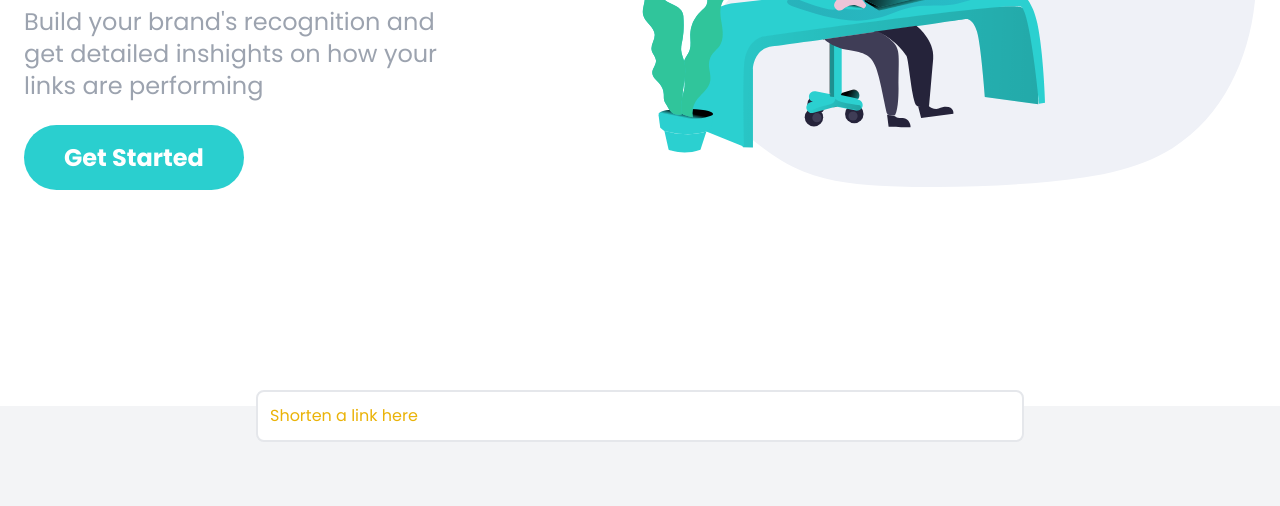
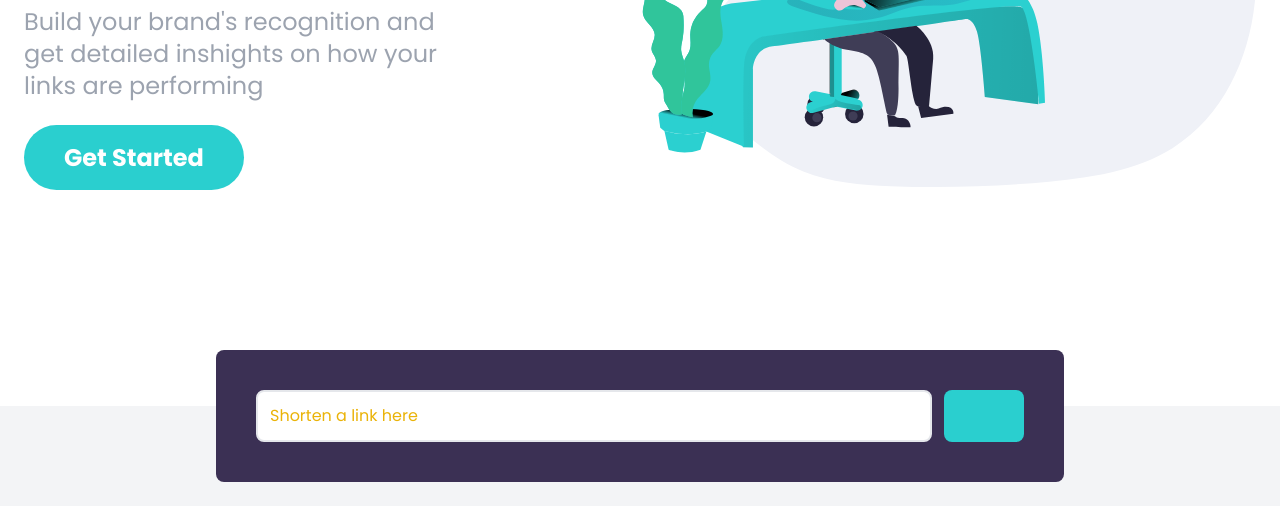
Before and after one commit to MuhammadTurkmen/Shortly, a website: page index.html in a window 1280 px wide. Shown: the part 338-844 px from the top of the page. Drawn offline with Linux system fonts and the light colour scheme.

Commit message:
adding class

```diff
--- a/index.html
+++ b/index.html
@@ -94,13 +94,16 @@
       <div class="max-w-4xl mx-auto p-6 space-y-6">
         <!-- Form -->
         <form
-          class="relative flex flex-col w-full p-10 -mt-20 space-y-4 bg-darkVoilet rounded-lg md:flex-row md:space-y-0 md:space-x-3"
+          class="relative flex flex-col w-full p-10 -mt-20 space-y-4 bg-darkViolet rounded-lg md:flex-row md:space-y-0 md:space-x-3"
           id="link-form">
           <input
             type="text"
             class="flex-1 p-3 border-2 rounded-lg placeholder-yellow-500 focus:outline-none"
             placeholder="Shorten a link here"
             id="link-input" />
+
+          <button
+            class="px-10 py-3 text-white bg-cyan rounded-lg hover:bg-cyanLight focus:outline-none md:py-2"></button>
         </form>
       </div>
     </section>
```
Also changed, not shown: css/style.css.
